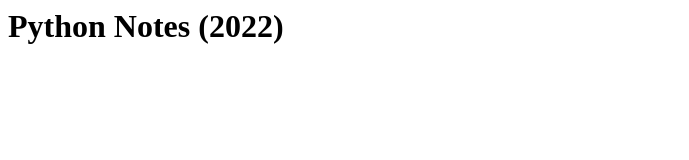
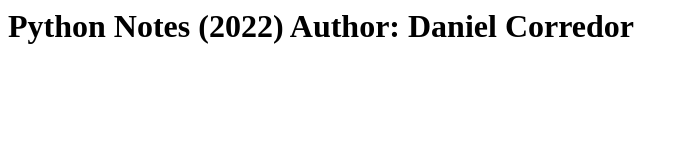
Before and after one commit to dannux/PythonNotes, a plain HTML site: page index.html in a window 1280 px wide. Shown: the whole page, without its empty margins (0-689 px from the left). Drawn offline with Linux system fonts and the light colour scheme.

Commit message:
adding author

```diff
--- a/index.html
+++ b/index.html
@@ -1,3 +1,4 @@
 <H1>
 Python Notes (2022)
+Author: Daniel Corredor
 </H1>
```
